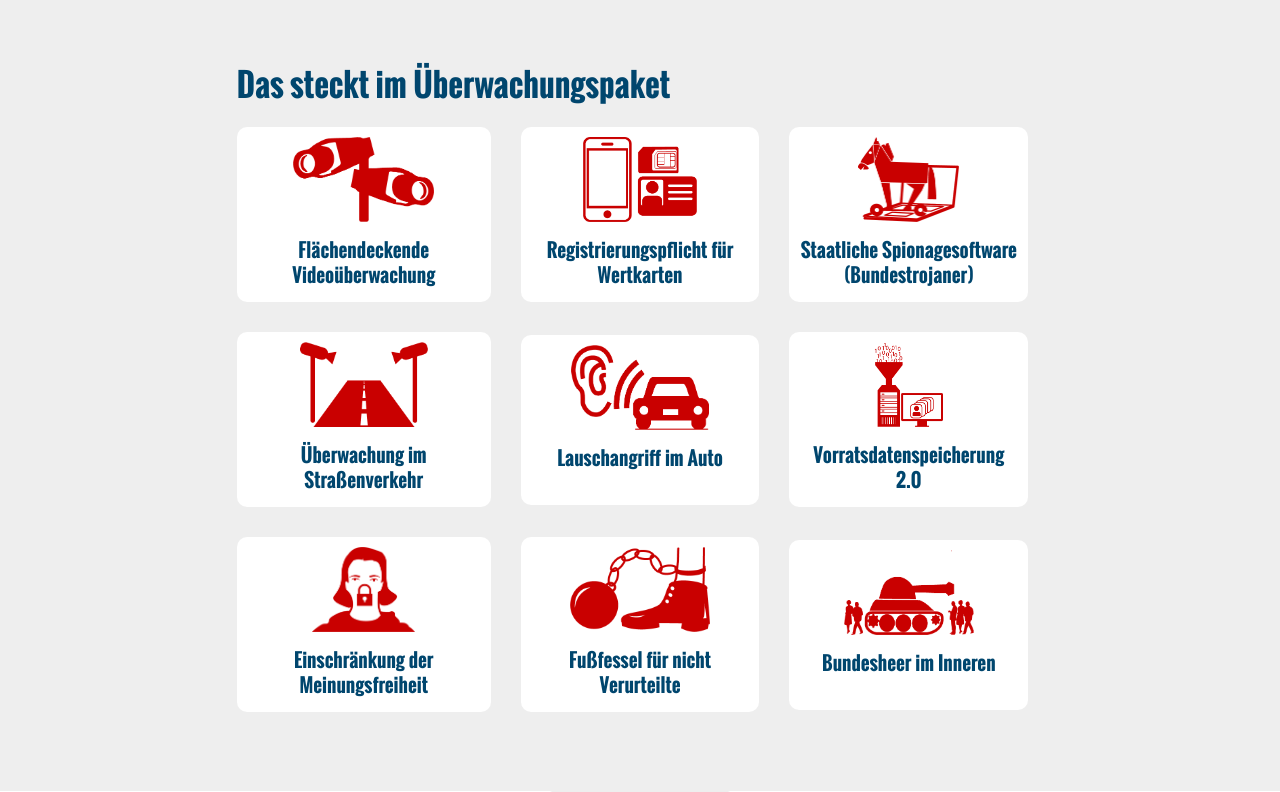
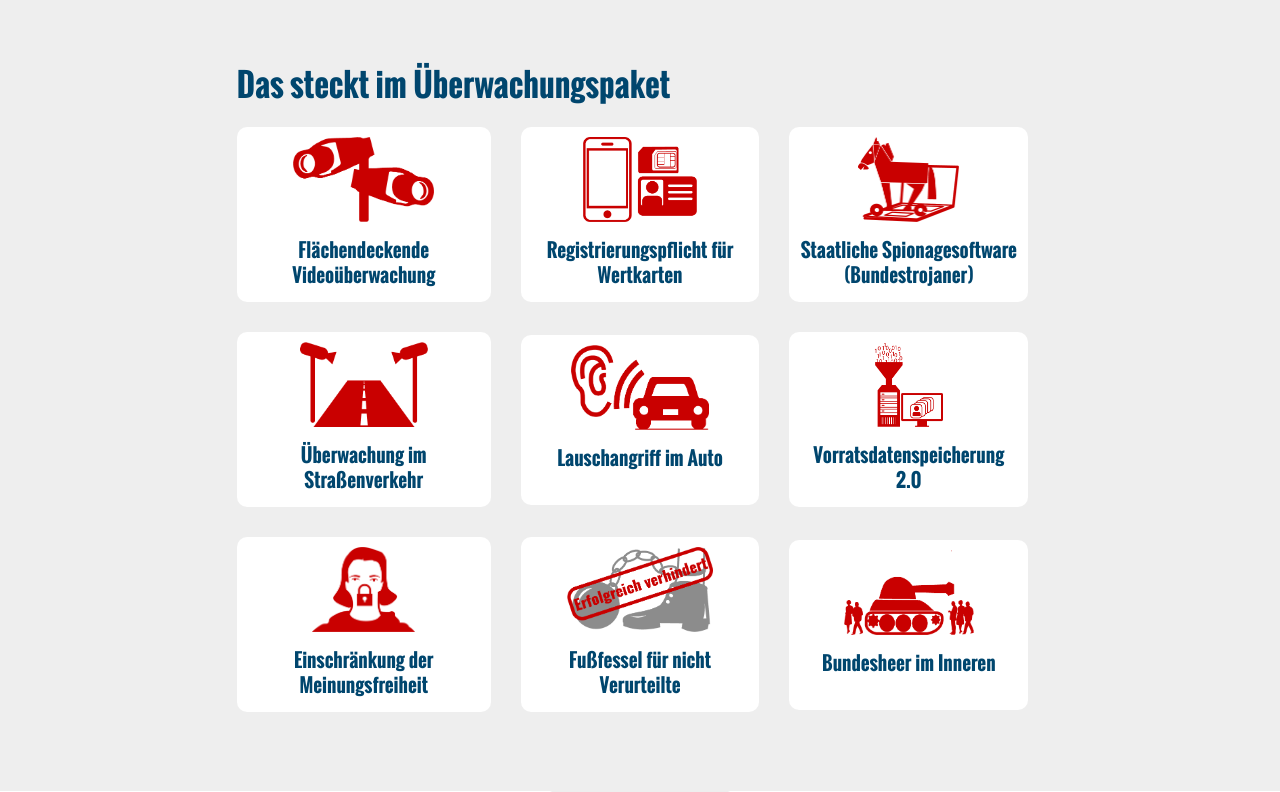
Before and after one commit to AKVorrat/ueberwachungspaket.at, a Flask app: template ueberwachungspaket/templates/index.html in a window 1280 px wide. Shown: the part 603-1395 px from the top of the page. Run offline with Flask 2, Linux system fonts and the light colour scheme; the template is opened without the code that fills it, so the values that code supplies are empty; parts of the project's set-up code (start-up, migrations or seed data) failed here and were passed over; some libraries are stand-ins or nearby versions.

Commit message:
Replace "electronic tag" icon

```diff
--- a/ueberwachungspaket/templates/index.html
+++ b/ueberwachungspaket/templates/index.html
@@ -90,7 +90,7 @@
 				<div class="column">
 					<a href="https://epicenter.works/thema/ueberwachungspaket#Fussfessel">
 						<div class="c-block">
-							<div class="center"><img src="static/img/icons/Fussfessel.png"></div>
+							<div class="center"><img src="static/img/icons/Fussfessel-verhindert.png"></div>
 							<h4>Fußfessel für nicht Verurteilte</h4>
 						</div>
 					</a>
```
Also changed, not shown: ueberwachungspaket/static/img/icons/Fussfessel-verhindert.png (added).
